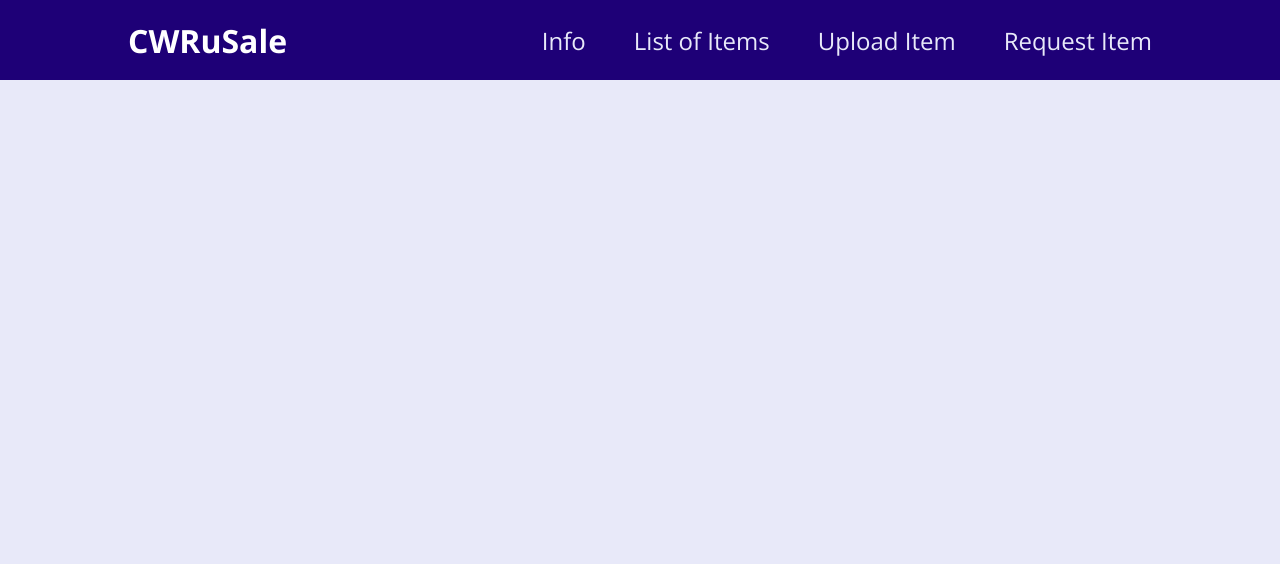
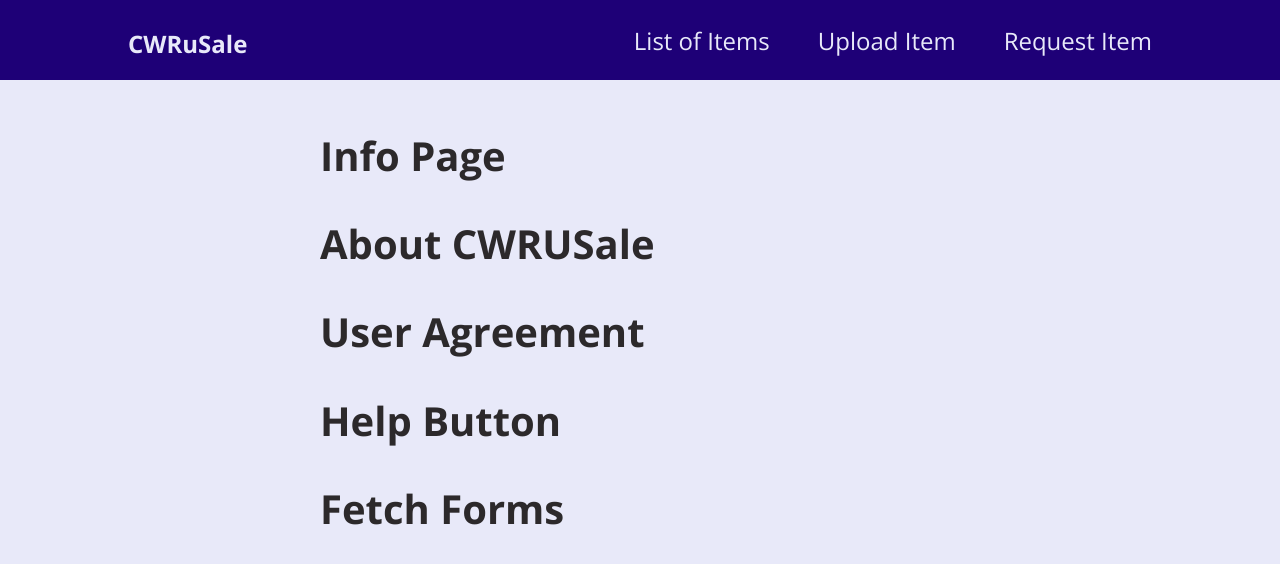
Before and after one commit to alenatochilkina11/CWRuSale, a React (Create React App) app in the folder my-app/: page / in a window 1280 px wide. Shown: the top 564 px of the page. Built offline with nearby package versions, Linux system fonts and the light colour scheme.

Commit message:
fixed the link to info page - tied it to the CWRUSale logo

```diff
--- a/my-app/package.json
+++ b/my-app/package.json
@@ -3,6 +3,8 @@
   "version": "0.1.0",
   "private": true,
   "dependencies": {
+    "@bugsnag/js": "^7.14.0",
+    "@bugsnag/plugin-react": "^7.14.0",
     "@testing-library/jest-dom": "^5.14.1",
     "@testing-library/react": "^11.2.7",
     "@testing-library/user-event": "^12.8.3",
--- a/my-app/src/App.js
+++ b/my-app/src/App.js
@@ -9,7 +9,7 @@ function App() {
   return (
     <Layout>
       <Switch>
-        <Route path="/info" exact={true}>
+        <Route path="/" exact={true}>
             <InfoPage />
         </Route>
         <Route path="/item-list" exact={true}>
--- a/my-app/src/Components/MainNavigationBar.js
+++ b/my-app/src/Components/MainNavigationBar.js
@@ -5,16 +5,12 @@ function MainNavigationBar() {
   return (
     <header className={classes.header}>
       <div className={classes.logo} data-testid="NavBarLogo">
-        {" "}
-        CWRuSale{" "}
+        <Link to="/" data-testid="infoLink">
+        {" "}CWRuSale{" "}
+        </Link>
       </div>
       <nav>
         <ul>
-          <li>
-            <Link to="/info" data-testid="infoLink">
-              Info
-            </Link>
-          </li>
           <li>
             <Link to="/item-list" data-testid="itemListLink">
               List of Items
```
Also changed, not shown: my-app/src/Page/ItemsList.js (line endings or trailing spaces), 1 other file (tests, documents, lock files or other folders).
